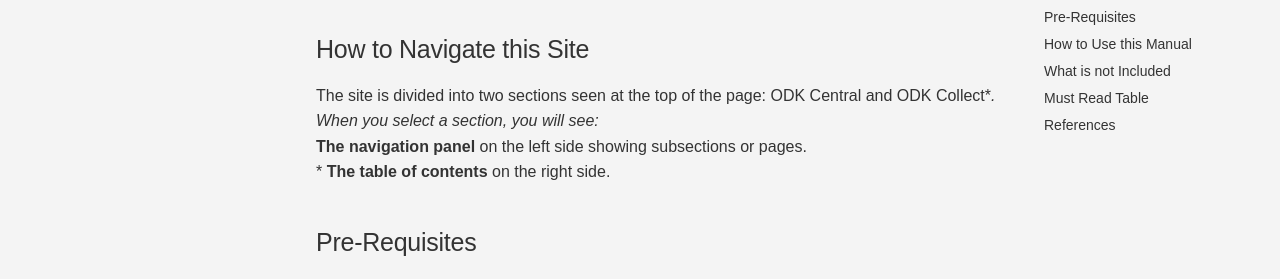
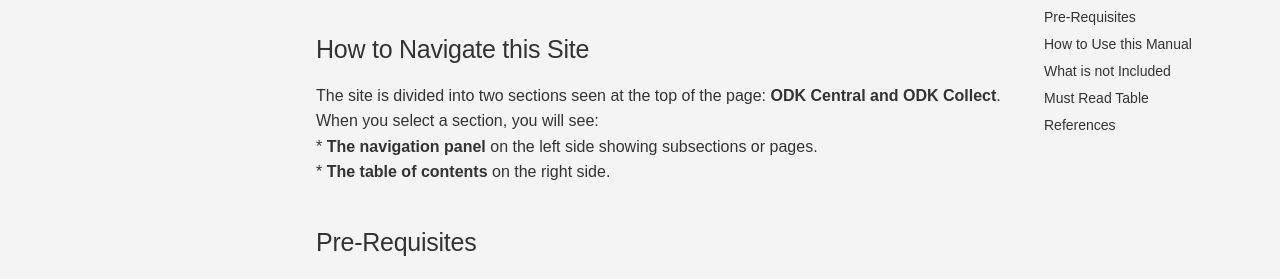
Before and after one commit to ncp-ph/odk-users-manual, an MkDocs documentation site: the page built from docs/index.md, in a window 1280 px wide and 900 px high. Shown: the part 216-495 px from the top of the window. Built offline with MkDocs 1.6.1 and Material for MkDocs 9.7.7, drawn with Linux system fonts in a browser that asks for light colours; comment, search, counter and statistics services are not loaded.

```diff
--- a/docs/index.md
+++ b/docs/index.md
@@ -2,7 +2,7 @@
 
 ## How to Navigate this Site
 
-The site is divided into two sections seen at the top of the page:  ODK Central and ODK Collect**.
+The site is divided into two sections seen at the top of the page:  **ODK Central and ODK Collect**.
 When you select a section, you will see:
 * **The navigation panel** on the left side showing subsections or pages.
 * **The table of contents** on the right side.
```
